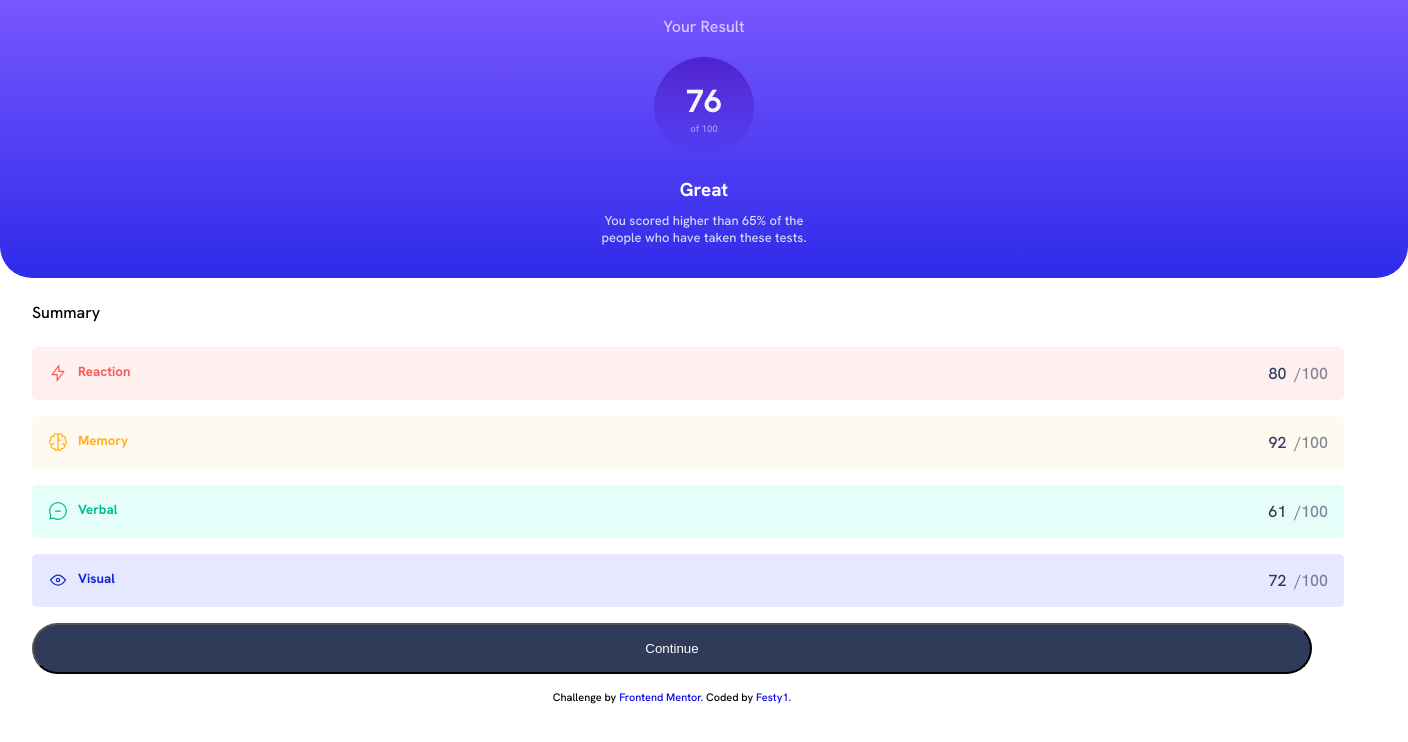
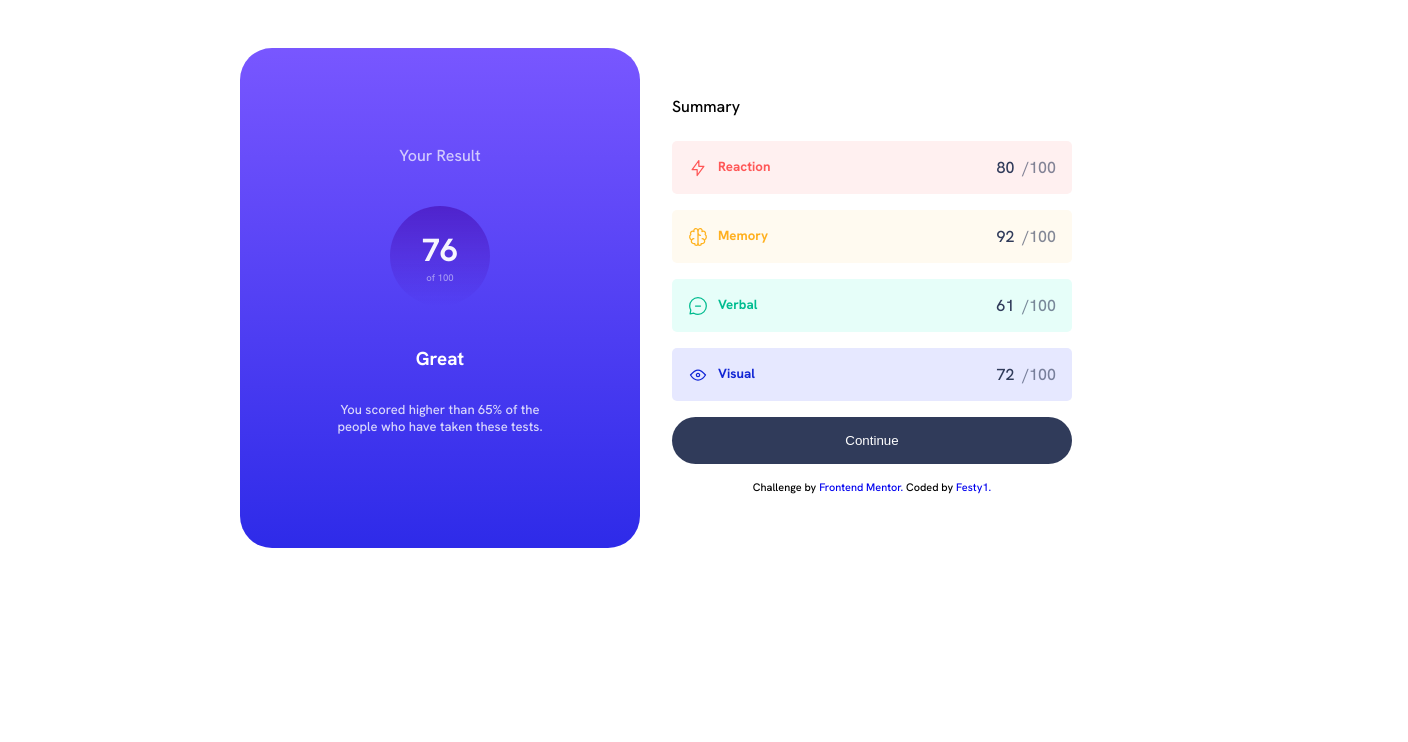
Before and after one commit to Festy1/Result-summary-component, a plain HTML site: page index.html in a window 1280 px wide. Shown: the whole page, 1408 px wide, since content can reach past the window. Drawn offline with Linux system fonts and the light colour scheme.

Commit message:
Add media queries

```diff
--- a/index.html
+++ b/index.html
@@ -18,6 +18,7 @@
 </head>
 
 <body>
+  <div class="body-div">
     <header>
       <div class="container">
         <div>
@@ -39,6 +40,7 @@
       </div>
     </header>
     <main>
+      <div class="main-div">
         <div class="summary">
           <h4>Summary</h4>
         </div>
@@ -73,13 +75,16 @@
         <div class="btn">
           <button type="submit">Continue</button>
         </div>
+        <div class="attribution">
+          <span>Challenge by <a href="https://www.frontendmentor.io?ref=challenge" target="_blank">Frontend
+              Mentor.</a></span>
+          <span>Coded by <a href="https://github.com/Festy1" target="_blank">Festy1.</a><span>
+        </div>
+      </div>
     </main>
+  </div>
 
 
-  <div class="attribution">
-    <span>Challenge by <a href="https://www.frontendmentor.io?ref=challenge" target="_blank">Frontend Mentor.</a></span>
-    <span>Coded by <a href="https://github.com/Festy1" target="_blank">Festy1.</a><span>
-  </div>
 </body>
 
 </html>
--- a/styles.css
+++ b/styles.css
@@ -1,6 +1,7 @@
 * {
     margin: 0;
     padding: 0;
+    box-sizing: border-box;
 }
 body {
     width: 375px;
@@ -143,12 +144,17 @@ button {
     width: 100vw;
     padding: 1rem;
     margin-left: 2rem;
-    margin-right: 1rem;
+    margin-right: 4rem;
     background-color: hsl(224, 30%, 27%);
     border-radius: 40px;
     color: white;
+    border: none;
+}
 
+button:active{
+    background-color: rgb(88, 32, 241);
 }
+
 
 a {
     text-decoration: none;
@@ -160,3 +166,56 @@ a {
     text-align: center;
     font-size: 0.68rem;
 }
+
+@media only screen and (min-width: 768px) and (max-width: 1440px){
+  body {
+    width: 100%;
+    display: flex;
+    justify-content: center;
+
+  }
+
+  .body-div {
+    display: flex;
+    flex-direction: row;
+    font-family:'Hanken Grotesk';
+    margin-top: 3rem;
+    margin-bottom: 3rem;
+    margin-left: 2rem;
+    margin-right: 2rem;
+
+}
+
+  .container {
+    background: linear-gradient(to bottom, hsl(252, 100%, 67%), hsl(241, 81%, 54%));
+    border-radius: 2rem;
+    padding: 1rem 4rem 2rem;
+    width: 400px;
+    height: 500px;
+    gap: 20px;
+    display: flex;
+    flex-direction: column;
+}
+
+
+
+
+.main-div {
+    width: 400px;
+    height: 500px;
+    padding-top: 3rem;
+    padding-bottom: 3rem;
+}
+
+.activity {
+    width: 100%;
+}
+button {
+    width: 100%;
+}
+
+.attribution {
+    width: 100%;
+}
+
+}
```
Also changed, not shown: 2 other files. Lines whose indentation alone changed are shown as unchanged.
